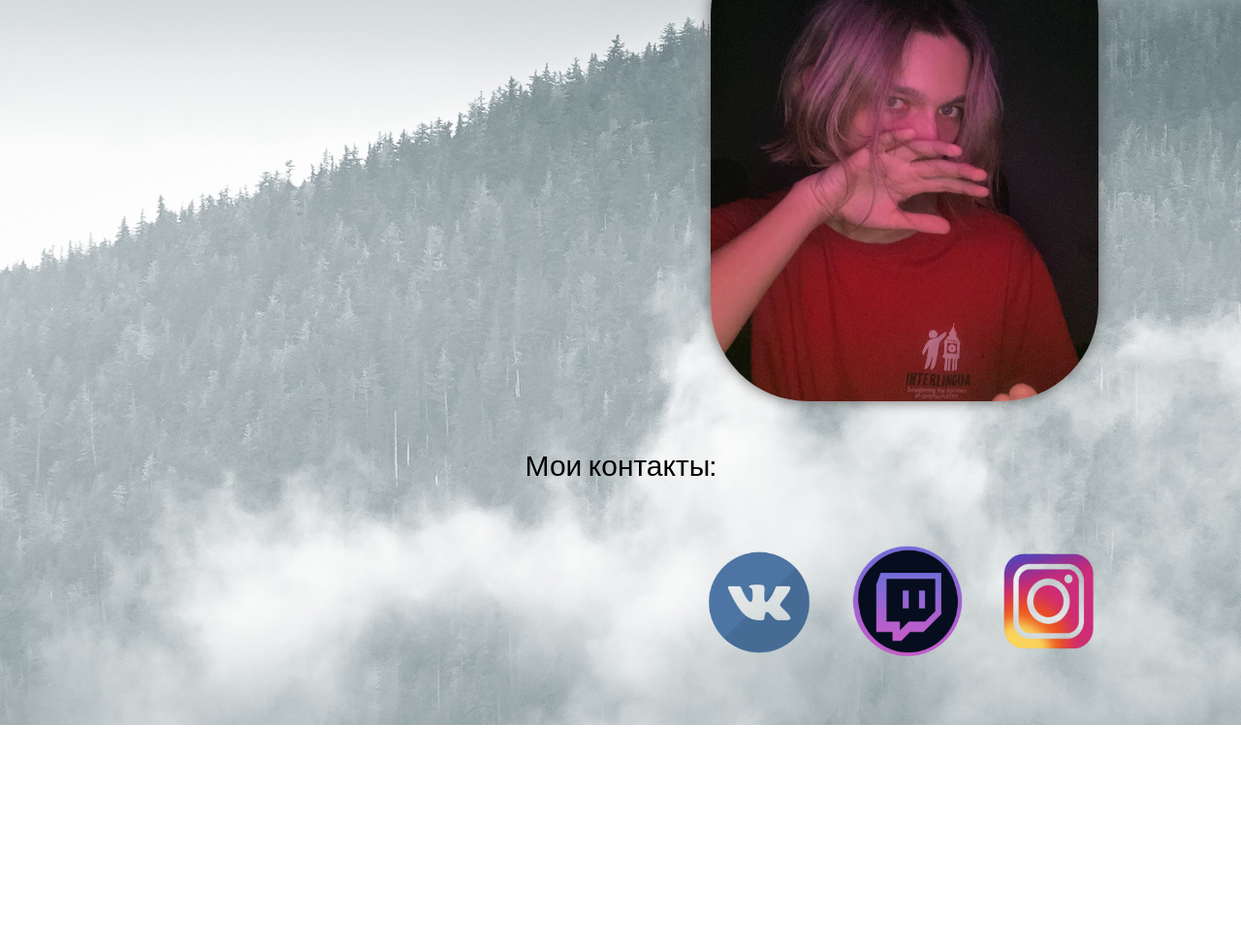
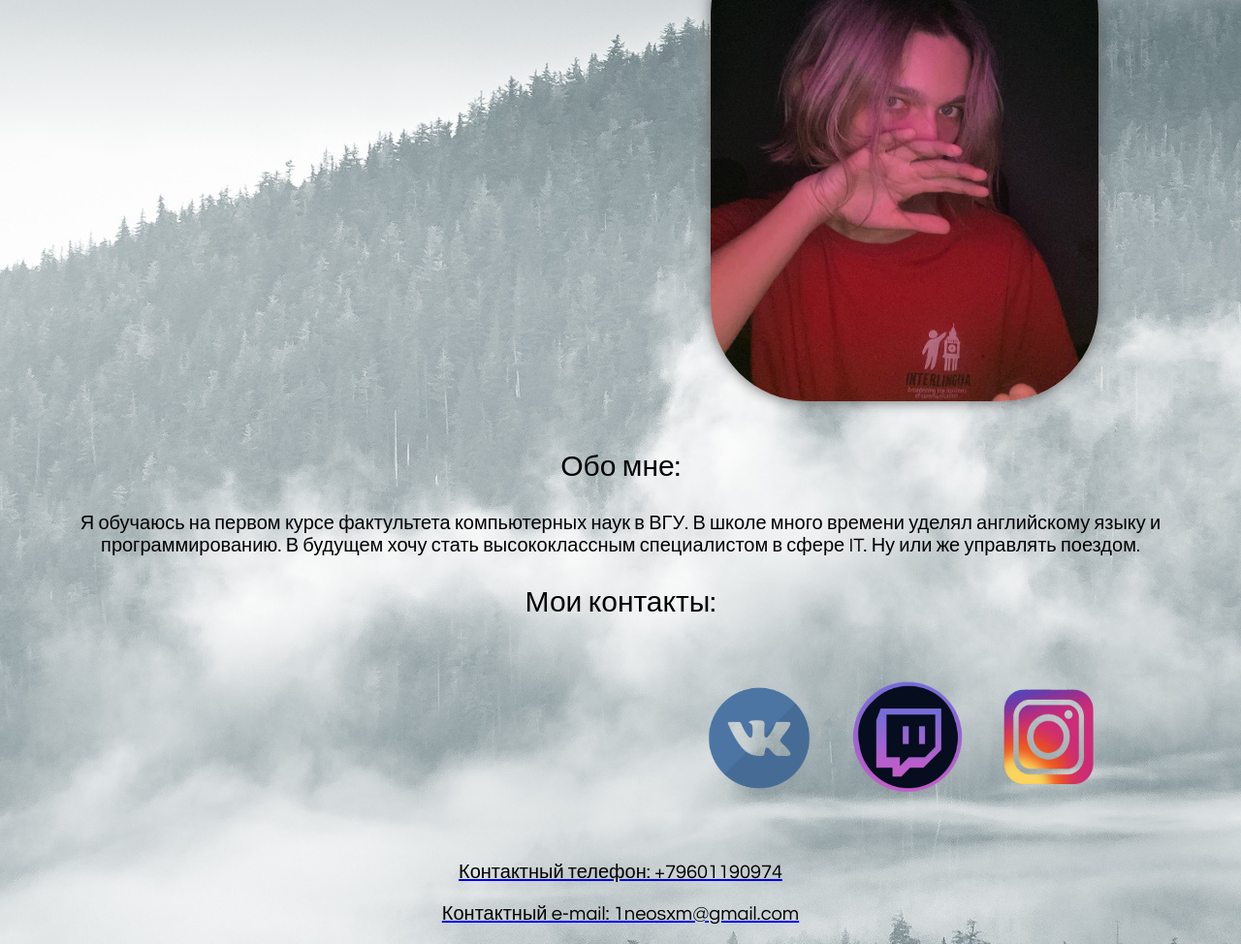
Before and after one commit to 66high/htmlsource, a plain HTML site: page Index.html in a window 1280 px wide. Shown: the part 265-1239 px from the top of the page at 97% size. Before the commit the page ends 1013 px from the top, so only its background shows below. Drawn offline with Linux system fonts and the light colour scheme; files whose address does not match are found by name.

```diff
--- a/Index.html
+++ b/Index.html
@@ -33,14 +33,19 @@
         padding:100px;
 
 }
-.headtext  {font-size: 60px;
+.headtext  	{font-size: 60px;
 			margin-top:50px;
 			text-shadow: 3px 1px 2px grey;
 			font-family: Century Gothic,CenturyGothic,AppleGothic,sans-serif;
 			font-weight: bold;
 			font-style: normal;
             text-align: center;}
-.subtext {font-size: 30px;
+.subtext 	{font-size: 30px;
+			font-family: Century Gothic,CenturyGothic,AppleGothic,sans-serif;
+			font-weight: normal;
+			font-style: normal;
+            text-align: center;}
+.infosubtext{font-size: 20px;
 			font-family: Century Gothic,CenturyGothic,AppleGothic,sans-serif;
 			font-weight: normal;
 			font-style: normal;
@@ -50,7 +55,12 @@
 			font-weight: normal;
 			font-style: normal;
             text-align: center;}
-
+.hypertextremover{
+	pointer-events: none;
+	cursor: default;
+	text-decoration: none;
+	color: black;
+}
 
 .logoscale:hover{
   animation-duration: 1.2s;
@@ -65,12 +75,15 @@
   100% {
 	transform: scale(1.2)}
 }
-
 </style>
 
 <body style="background-image: url(bg.jpg); background-position: top center"> </body>
 		<p class="headtext">Сайт-визитка студента Окунева Арсения.</p>
-		<div class=photoblock><a><img class="round" src=myself.jpg width="400" height="500" alt="Что-то пошло не так и моя фотография не загрузилась. К сожалению, вы не сможете ей насладиться."></a>		</div>
+<div class=photoblock><a><img class="round" src=myself.jpg width="400" height="500" alt="Что-то пошло не так и моя фотография не загрузилась. К сожалению, вы не сможете ей насладиться."></a>		</div>
+	<p class=subtext>Обо мне:</p>
+	<p class=infosubtext> Я обучаюсь на первом курсе фактультета компьютерных наук в ВГУ.
+	В школе много времени уделял английскому языку и программированию.
+	В будущем хочу стать высококлассным специалистом в сфере IT. Ну или же управлять поездом.</p>
 		<p class="subtext"> Мои контакты:</p>
 	<div class=mainblock>
 		<div class="logoscale">
@@ -84,4 +97,8 @@
 			<a href="https://instagram.com/66high"><img class="blockpadding" src=Insta.png width="150" height="150" alt="Meta" title = "Instagram">
 		</div>
 	</div>
+		<div class=hypertextremover>
+		<p class=infosubtext>Контактный телефон: +79601190974</p>
+		<p class=infosubtext>Контактный e-mail: 1neosxm@gmail.com</p>
+		</div>
 </html>
```
